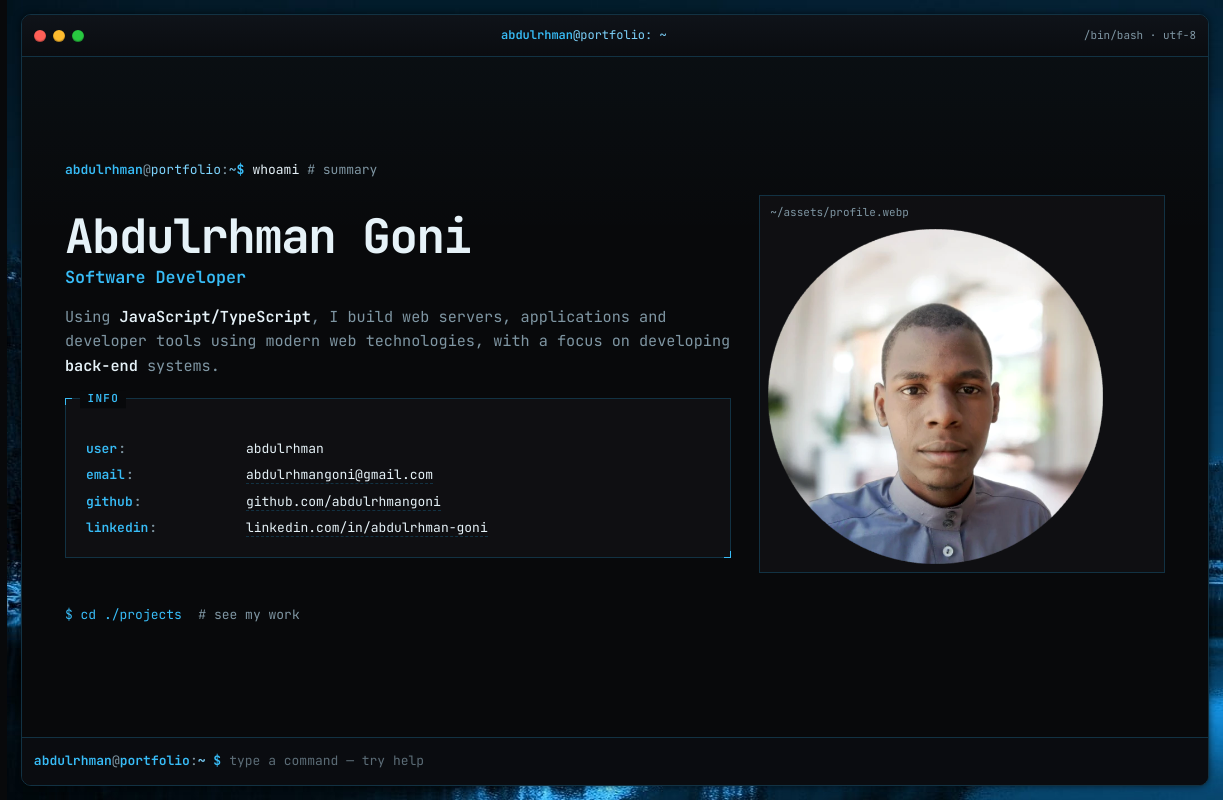
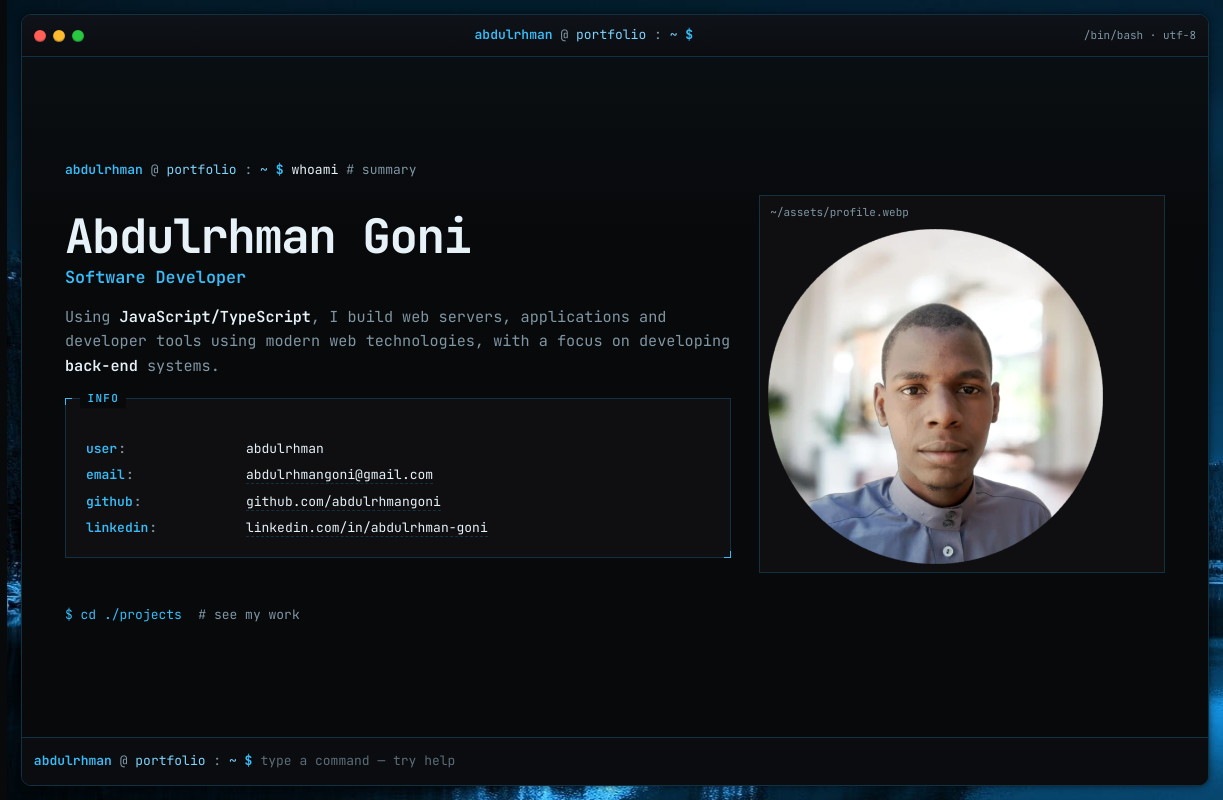
Before and after one commit to AbdulrhmanGoni/my-portfolio, an Astro site: page / in a window 1280 px wide. Shown: the full height of the page, 57-1280 px from the left. Built offline with nearby package versions, Linux system fonts and the light colour scheme; Astro itself is replaced by a stand-in of ours.

Commit message:
Unify the terminal prompt styles across the terminal

```diff
--- a/src/components/CommandHeading.astro
+++ b/src/components/CommandHeading.astro
@@ -1,4 +1,6 @@
 ---
+import TerminalPrompt from "./TerminalPrompt.astro";
+
 interface Props {
   command: string;
   comment?: string;
@@ -8,12 +10,7 @@ const { command, comment } = Astro.props;
 ---
 
 <p class="cmd-line">
-  <span class="user">abdulrhman</span>
-  <span class="sep">@</span>
-  <span class="host">portfolio</span>
-  <span class="sep">:</span>
-  <span class="path">~</span>
-  <span class="dollar">$</span>
+  <TerminalPrompt />
   <span class="cmd">{command}</span>
   {comment && <span class="comment"># {comment}</span>}
 </p>
--- a/src/components/Terminal.astro
+++ b/src/components/Terminal.astro
@@ -2,6 +2,7 @@
 import HeroSection from "../layouts/HeroSection.astro";
 import ProjectsSection from "../layouts/ProjectsSection.astro";
 import SkillsSection from "../layouts/SkillsSection.astro";
+import TerminalPrompt from "./TerminalPrompt.astro";
 ---
 
 <div id="terminal-window" class="terminal-window">
@@ -22,7 +23,7 @@ import SkillsSection from "../layouts/SkillsSection.astro";
         aria-label="Fullscreen"></button>
     </div>
     <p class="titlebar-title">
-      <b>abdulrhman</b><span>@portfolio:</span> ~
+      <TerminalPrompt />
     </p>
     <span class="titlebar-meta" aria-hidden="true"> /bin/bash · utf-8 </span>
   </header>
@@ -49,9 +50,7 @@ import SkillsSection from "../layouts/SkillsSection.astro";
   <div class="command-bar">
     <form id="command-form" class="command-row" autocomplete="off">
       <label class="prompt-prefix" for="command-input">
-        <span>abdulrhman</span><span class="at">@</span><span class="host"
-          >portfolio</span
-        ><span class="colon">:</span><span class="path">~</span><span> $</span>
+        <TerminalPrompt />
       </label>
       <input
         id="command-input"
--- /dev/null
+++ b/src/components/TerminalPrompt.astro
@@ -0,0 +1,45 @@
+---
+interface Props {
+  path?: string;
+  class?: string;
+}
+
+const { path = "~", class: className } = Astro.props;
+---
+
+<span class:list={["term-prompt", className]}>
+  <span class="prompt-user">abdulrhman</span>
+  <span class="prompt-at">@</span>
+  <span class="prompt-host">portfolio</span>
+  <span class="prompt-colon">:</span>
+  <span class="prompt-path">{path}</span>
+  <span class="prompt-dollar">$</span>
+</span>
+
+<style>
+  .term-prompt {
+    font-size: 13px;
+    white-space: nowrap;
+  }
+
+  .prompt-user {
+    color: var(--color-primary);
+    font-weight: 600;
+  }
+
+  .prompt-at,
+  .prompt-colon {
+    color: var(--color-muted-foreground);
+    font-weight: 400;
+  }
+
+  .prompt-host,
+  .prompt-path {
+    color: var(--color-primary-soft);
+  }
+
+  .prompt-dollar {
+    color: var(--color-primary);
+    font-weight: 700;
+  }
+</style>
--- a/src/main.css
+++ b/src/main.css
@@ -328,11 +328,6 @@ img {
   text-overflow: ellipsis;
 }
 
-.titlebar-title b {
-  color: var(--color-primary);
-  font-weight: 600;
-}
-
 .titlebar-meta {
   font-size: 11px;
   color: var(--color-muted-foreground);
@@ -413,19 +408,7 @@ img {
 }
 
 .prompt-prefix {
-  color: var(--color-primary);
   flex-shrink: 0;
-  font-weight: 600;
-}
-
-.prompt-prefix .at,
-.prompt-prefix .colon {
-  color: var(--color-muted-foreground);
-  font-weight: 400;
-}
-
-.prompt-prefix .path {
-  color: var(--color-primary-soft);
 }
 
 .command-input {
@@ -500,28 +483,6 @@ img {
   gap: 0;
   font-size: 13px;
   margin-bottom: 0.85rem;
-}
-
-.cmd-line .user {
-  color: var(--color-primary);
-  font-weight: 600;
-}
-
-.cmd-line .host {
-  color: var(--color-primary-soft);
-}
-
-.cmd-line .sep {
-  color: var(--color-muted-foreground);
-}
-
-.cmd-line .path {
-  color: var(--color-primary-soft);
-}
-
-.cmd-line .dollar {
-  color: var(--color-primary);
-  font-weight: 700;
 }
 
 .cmd-line .cmd {
@@ -1111,11 +1072,6 @@ img {
   .command-row {
     font-size: 12px;
   }
-
-  .prompt-prefix .host,
-  .prompt-prefix .at {
-    display: none;
-  }
 }
 
 @container (max-width: 520px) {
```
